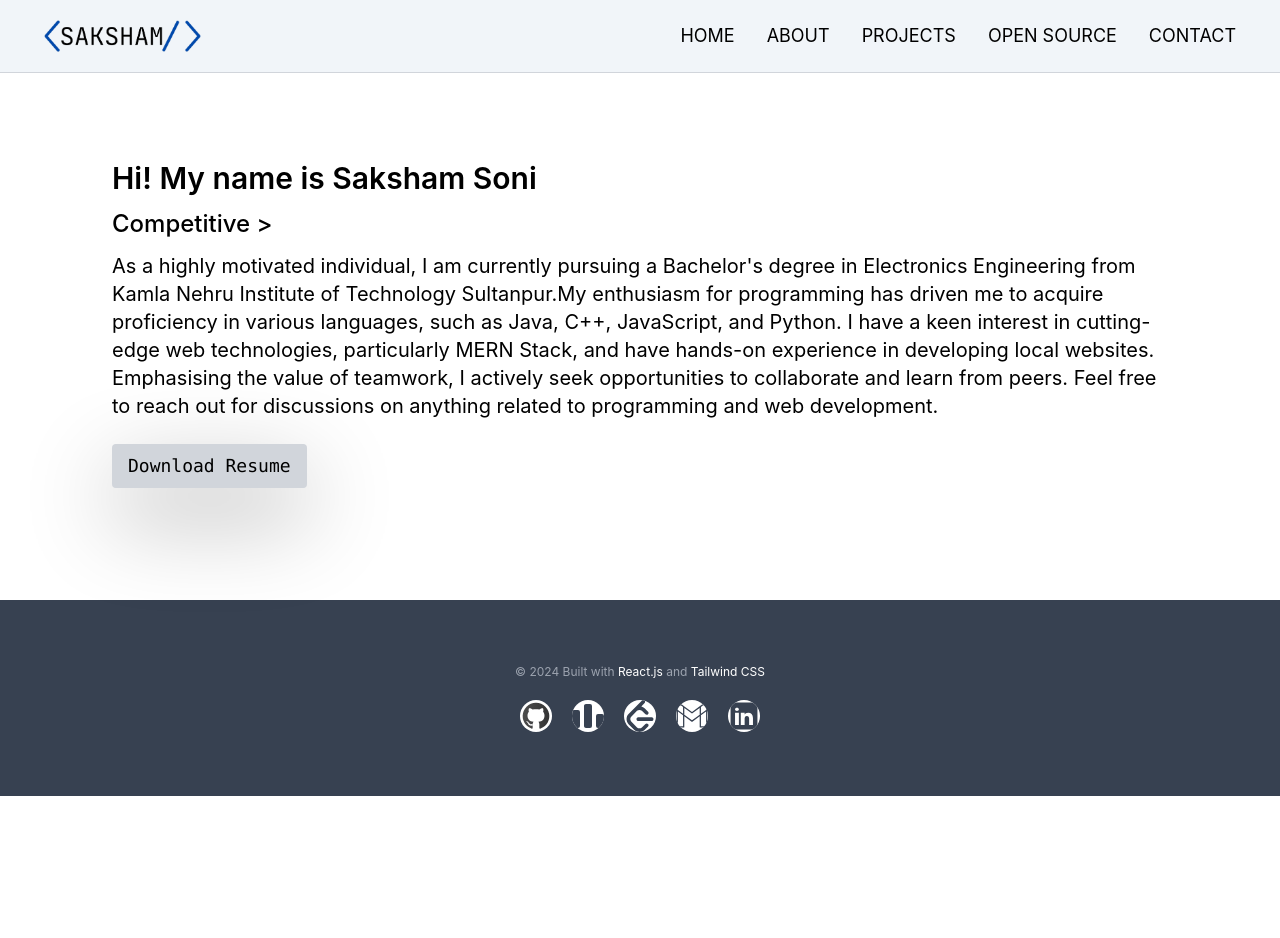
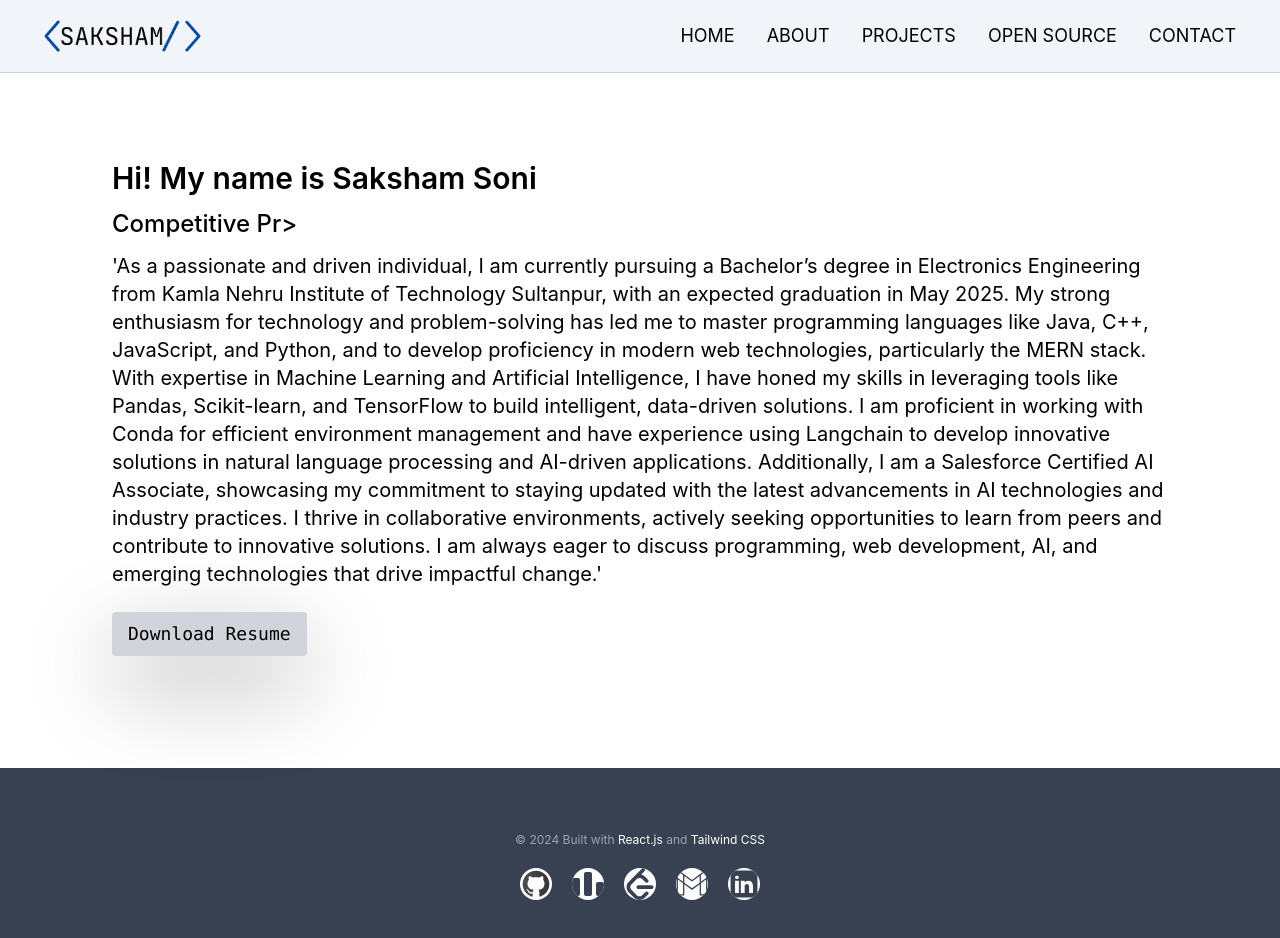
Before and after one commit to sakshams23/MyPortfolio, a React (Create React App) app: page / in a window 1280 px wide. Shown: the top 938 px of the page. Before the commit the page ends 800 px from the top, so only its background shows below. Built offline with nearby package versions, Linux system fonts and the light colour scheme.

Commit message:
Update Main.js

```diff
--- a/src/components/Main.js
+++ b/src/components/Main.js
@@ -17,7 +17,7 @@ export class Main extends Component {
           showCursor={true}
         /></li>
             <li className=" laptop:mt-3 laptop:text-xl phone:text-sm">
-                As a highly motivated individual, I am currently pursuing a Bachelor's degree in Electronics Engineering from Kamla Nehru Institute of Technology Sultanpur.My enthusiasm for programming has driven me to acquire proficiency in various languages, such as Java, C++, JavaScript, and Python. I have a keen interest in cutting-edge web technologies, particularly MERN Stack, and have hands-on experience in developing local websites. Emphasising the value of teamwork, I actively seek opportunities to collaborate and learn from peers. Feel free to reach out for discussions on anything related to programming and web development.
+                'As a passionate and driven individual, I am currently pursuing a Bachelor’s degree in Electronics Engineering from Kamla Nehru Institute of Technology Sultanpur, with an expected graduation in May 2025. My strong enthusiasm for technology and problem-solving has led me to master programming languages like Java, C++, JavaScript, and Python, and to develop proficiency in modern web technologies, particularly the MERN stack. With expertise in Machine Learning and Artificial Intelligence, I have honed my skills in leveraging tools like Pandas, Scikit-learn, and TensorFlow to build intelligent, data-driven solutions. I am proficient in working with Conda for efficient environment management and have experience using Langchain to develop innovative solutions in natural language processing and AI-driven applications. Additionally, I am a Salesforce Certified AI Associate, showcasing my commitment to staying updated with the latest advancements in AI technologies and industry practices. I thrive in collaborative environments, actively seeking opportunities to learn from peers and contribute to innovative solutions. I am always eager to discuss programming, web development, AI, and emerging technologies that drive impactful change.'
             </li>
             <li className="mt-6 laptop:text-lg phone:text-sm">
                 <button  className=" bg-gray-300 text-black font-mono  px-4 py-2 rounded  shadow-[rgba(0,_0,_0,_0.3)_0px_30px_90px]  transition transform hover:scale-105 active:scale-95">
```
